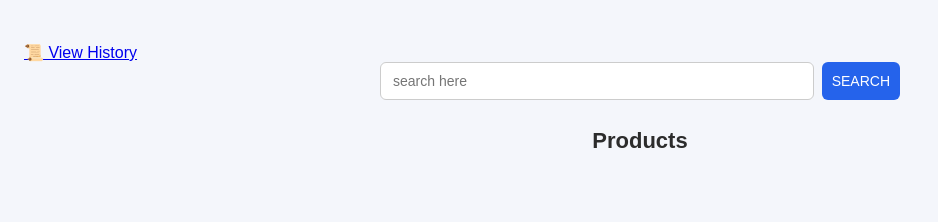
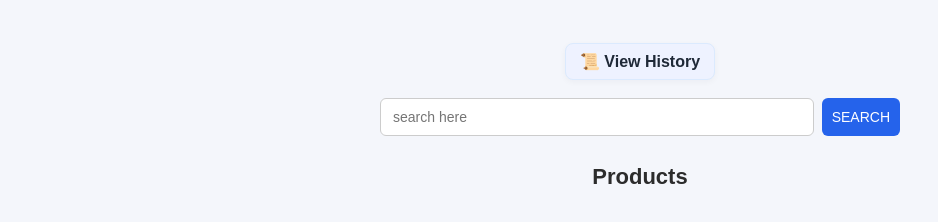
Before and after one commit to ramsinghyadav4472/Ecommerce-Platform, a plain HTML site: page index.html in a window 1280 px wide. Shown: the part 78-300 px from the top of the page, without its empty margins (0-938 px from the left). Drawn offline with Linux system fonts and the light colour scheme; no server answers.

Commit message:
Enhancing View History Button

```diff
--- a/style.css
+++ b/style.css
@@ -45,6 +45,28 @@ header nav a {
 header nav a:hover {
   background: #eef2ff;
   color: #1f2937;
+}
+
+
+a[href="history.html"] {
+  display: block;
+  width: max-content;
+  margin: 12px auto 18px;
+  padding: 8px 14px;
+  background: #eef2ff;
+  color: #1f2937;
+  border-radius: 8px;
+  border: 1px solid #dbeafe;
+  text-decoration: none;
+  box-shadow: 0 2px 6px rgba(16, 24, 40, 0.04);
+  transition: transform 0.12s, box-shadow 0.12s, background 0.12s;
+  font-weight: 600;
+}
+
+a[href="history.html"]:hover {
+  transform: translateY(-2px);
+  box-shadow: 0 8px 20px rgba(16, 24, 40, 0.08);
+  background: #e0e7ff;
 }
 
 
@@ -210,7 +232,6 @@ main h2 {
   border-color: #111827;
 }
 
-/* Simple utility classes */
 .muted {
   color: #6b7280;
   font-size: 13px;
```
